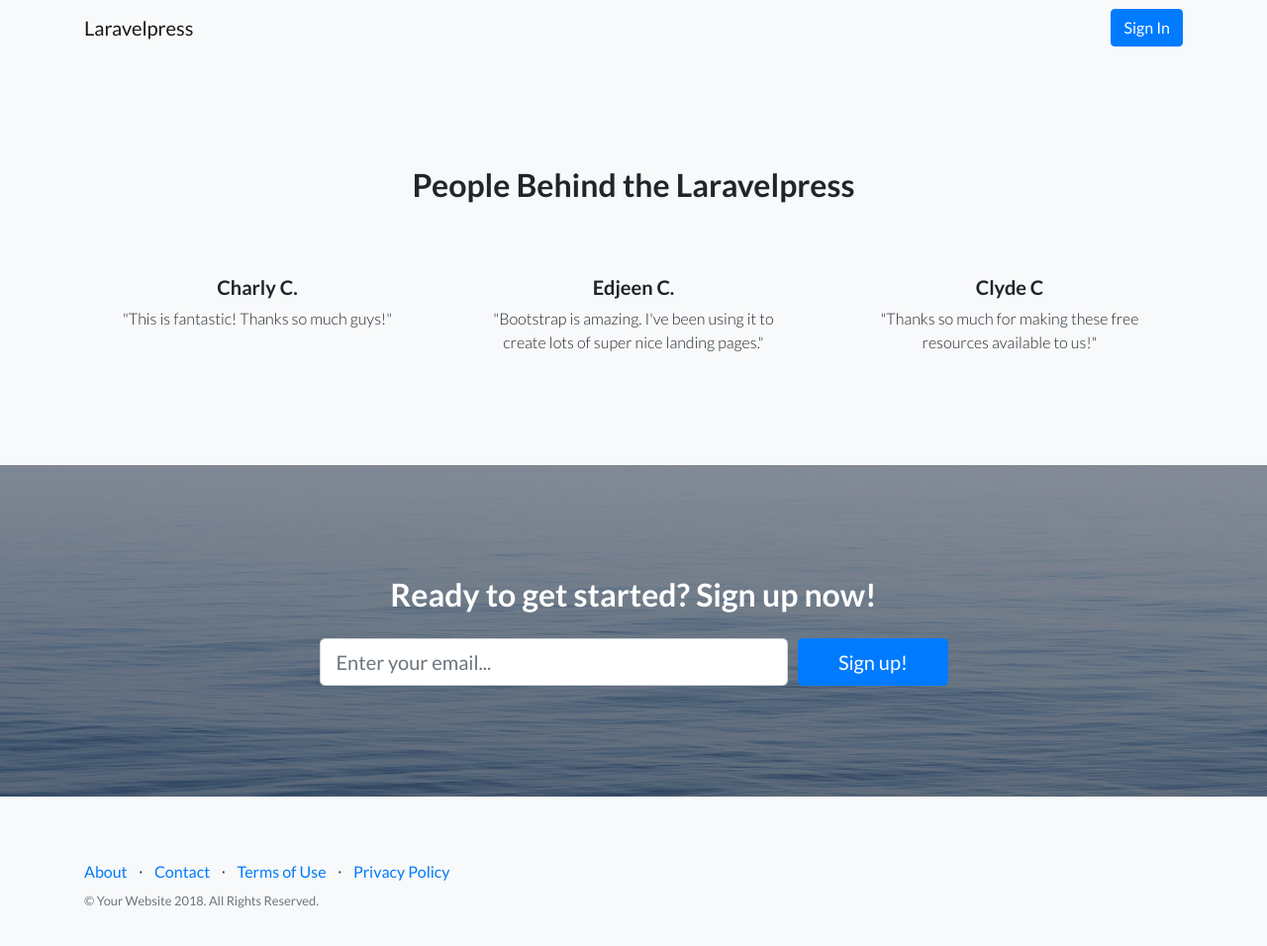
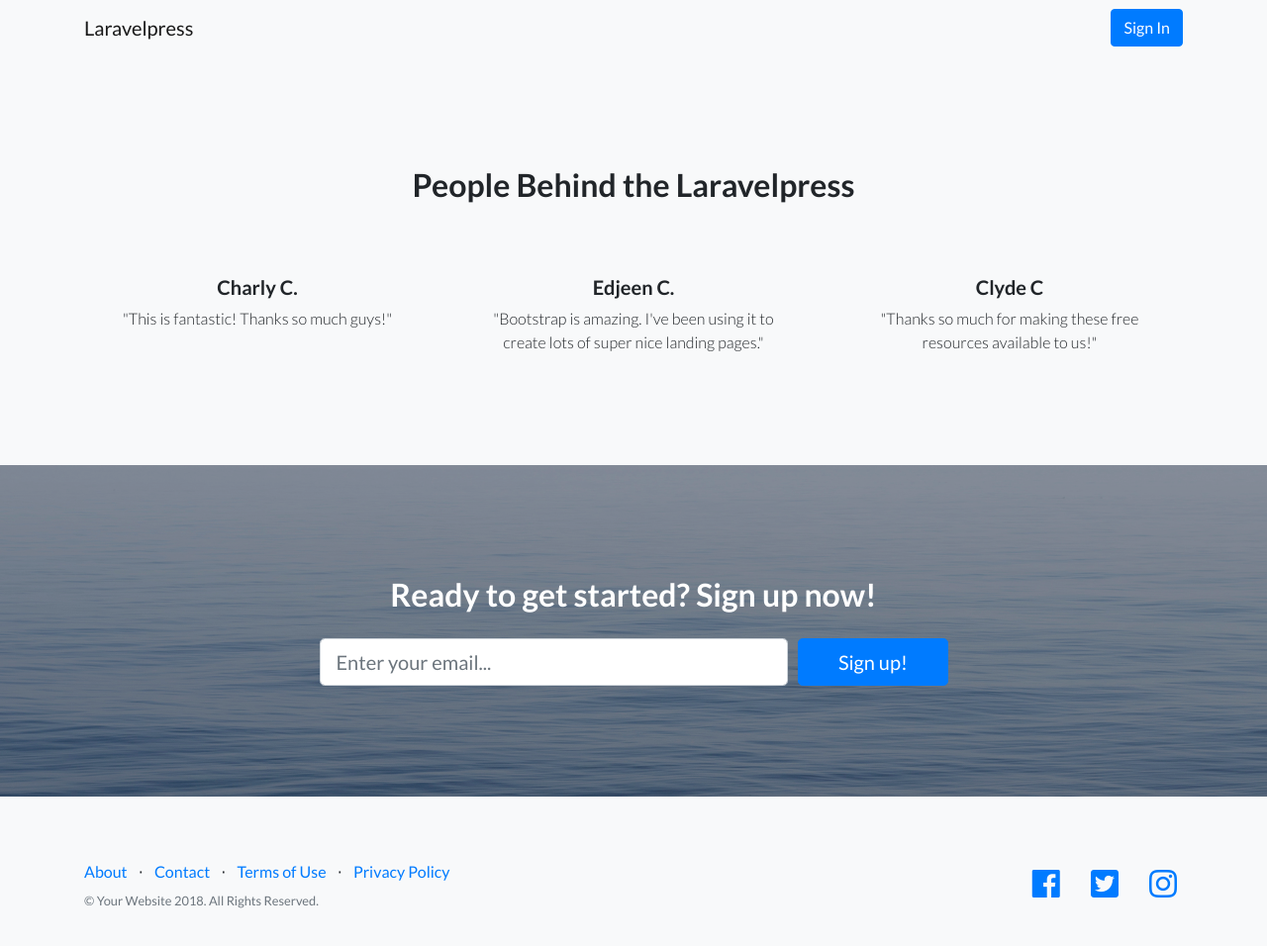
Before and after one commit to laravelpress/laravelpress, a website: page author/charlycapillanes.html in a window 1280 px wide. Shown: the whole page at 99% size. Drawn offline with nearby package versions, Linux system fonts and the light colour scheme; files that its build step writes are made by us from their sources; files whose address does not match are found by name.

Commit message:
author page modified

```diff
--- a/author/charlycapillanes.html
+++ b/author/charlycapillanes.html
@@ -11,15 +11,15 @@
     <title>Laravelpress > Charly Capillanes</title>
 
     <!-- Bootstrap core CSS -->
-    <link href="vendor/bootstrap/css/bootstrap.min.css" rel="stylesheet">
+    <link href="../vendor/bootstrap/css/bootstrap.min.css" rel="stylesheet">
 
     <!-- Custom fonts for this template -->
-    <link href="vendor/fontawesome-free/css/all.min.css" rel="stylesheet">
-    <link href="vendor/simple-line-icons/css/simple-line-icons.css" rel="stylesheet" type="text/css">
+    <link href="../vendor/fontawesome-free/css/all.min.css" rel="stylesheet">
+    <link href="../vendor/simple-line-icons/css/simple-line-icons.css" rel="stylesheet" type="text/css">
     <link href="https://fonts.googleapis.com/css?family=Lato:300,400,700,300italic,400italic,700italic" rel="stylesheet" type="text/css">
 
     <!-- Custom styles for this template -->
-    <link href="css/landing-page.min.css" rel="stylesheet">
+    <link href="../css/landing-page.min.css" rel="stylesheet">
 
   </head>
 
```
